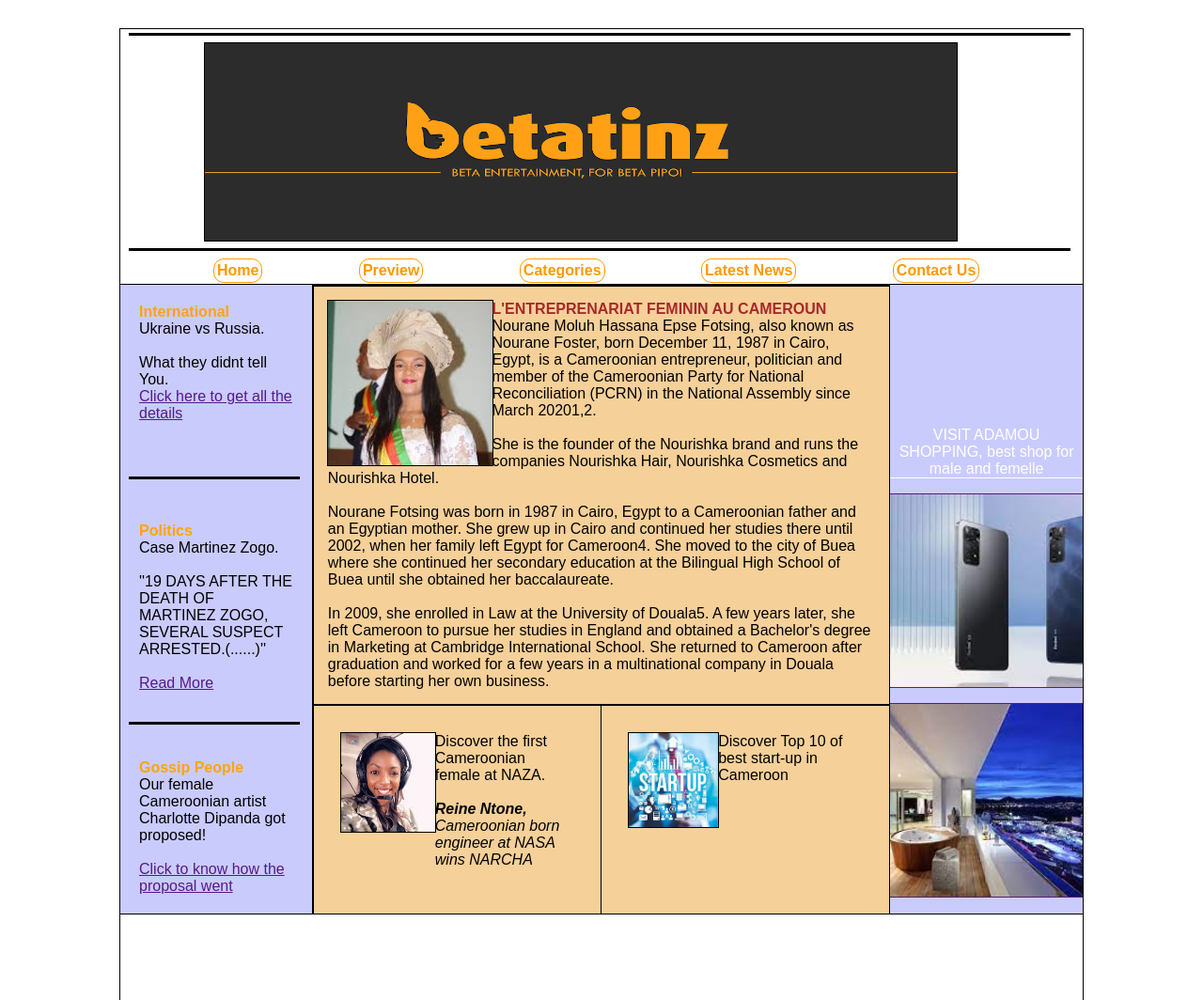
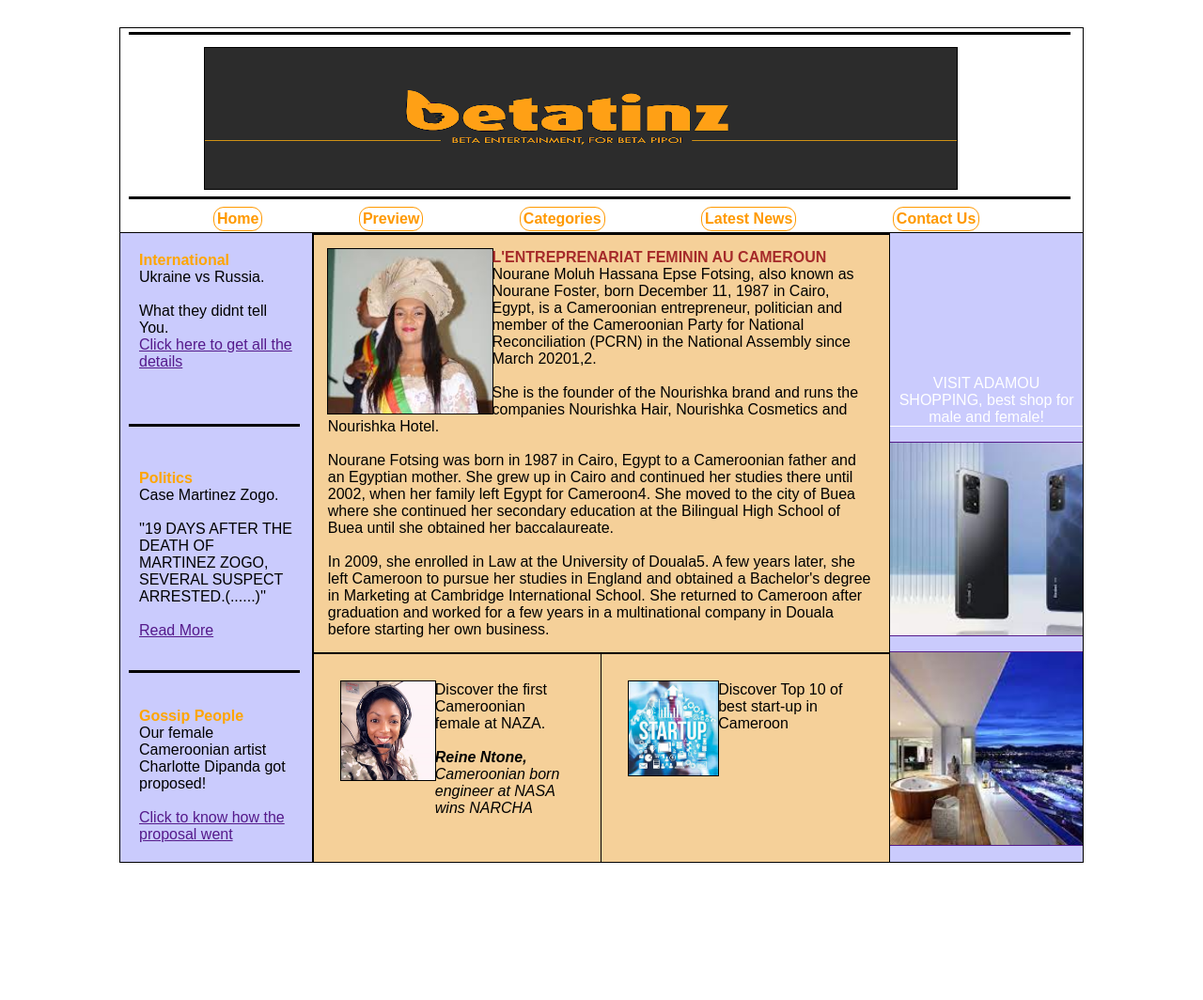
Before and after one commit to evadanielle237/MilitaryProject, a plain HTML site: page Task2/exercise1/news.html in a window 1280 px wide. Shown: the whole page at 94% size. Drawn offline with Linux system fonts and the light colour scheme.

Commit message:
first commit

```diff
--- a/Task2/exercise1/news.html
+++ b/Task2/exercise1/news.html
@@ -10,50 +10,10 @@
   <body>
     <div id="noname"></div>
     <div class="logo">
-      <!-- <svg
-      fill="red"
-        version="1.1"
-        xmlns="http://www.w3.org/2000/svg"
-        xmlns:xlink="http://www.w3.org/1999/xlink"
-        x="0px"
-        y="0px"
-        width="31.998px"
-        height="30px"
-        viewBox="0 0 31.998 30"
-        style="enable-background: new 0 0 31.998 30"
-        xml:space="preserve"
-      >
-        <g id="users">
-          <path
-            d="M24.898,20.362l-4.681-1.769C19.485,18.317,19,17.615,19,16.832v-0.884c1-0.916,2.143-2.344,2.783-3.948
-		c0.715,0,1.338-0.487,1.511-1.181l0.398-1.594c0.074-0.294,0.008-0.606-0.18-0.846C23.326,8.14,23.039,8,22.735,8
-		c0.037-0.407,0.063-0.811,0.063-1.2c0-4.382-2.418-6.8-6.8-6.8s-6.8,2.418-6.8,6.8c0,0.39,0.026,0.793,0.063,1.2
-		C8.959,8,8.672,8.14,8.485,8.379c-0.187,0.24-0.253,0.552-0.179,0.846l0.398,1.594C8.877,11.513,9.501,12,10.216,12
-		C10.856,13.604,12,15.032,13,15.948v0.884c0,0.783-0.485,1.485-1.219,1.762l-4.681,1.769C5.234,21.066,4,22.854,4,24.848V28
-		c0,1.104,0.895,2,1.999,2h20C27.104,30,28,29.104,28,28v-3.152C28,22.854,26.766,21.066,24.898,20.362z"
-          />
-          <path
-            d="M9.688,15.271l-1.801-0.66v-1.503c-0.533-0.466-0.943-1.077-1.124-1.804L6.366,9.714c-0.227-0.9-0.028-1.837,0.539-2.561
-		c0.091-0.117,0.189-0.226,0.294-0.326c0-0.01,0-0.019,0-0.027c0-1.607,0.288-3.019,0.821-4.222C7.32,2.207,6.467,2,5.443,2
-		C2.431,2,0.769,3.663,0.769,6.675C0.769,6.78,0.779,6.892,0.783,7C0.351,7,0,7.351,0,7.783v0.842C0,9.384,0.616,10,1.375,10
-		c0.375,1.025,0.918,1.968,1.624,2.642v1.929L1.581,15.1C0.631,15.454,0,16.362,0,17.377V22c0,1.104,0.896,2,1.999,2h0.066
-		c0.314-2.465,1.967-4.618,4.327-5.509l4.528-1.71C10.478,16.338,10.067,15.83,9.688,15.271z"
-          />
-          <path
-            d="M22.31,15.271l1.801-0.66v-1.503c0.533-0.466,0.943-1.077,1.124-1.804l0.397-1.591c0.227-0.9,0.028-1.837-0.539-2.561
-		c-0.091-0.117-0.189-0.226-0.294-0.326c0-0.01,0-0.019,0-0.027c0-1.607-0.288-3.019-0.821-4.222C24.678,2.207,25.531,2,26.555,2
-		c3.013,0,4.675,1.663,4.675,4.675c0,0.105-0.011,0.217-0.015,0.325c0.433,0,0.783,0.351,0.783,0.783v0.842
-		c0,0.76-0.615,1.375-1.375,1.375c-0.375,1.025-0.918,1.968-1.624,2.642v1.929l1.418,0.529c0.95,0.354,1.581,1.263,1.581,2.277V22
-		c0,1.104-0.896,2-1.999,2h-0.066c-0.314-2.465-1.967-4.618-4.327-5.509l-4.528-1.71C21.521,16.338,21.931,15.83,22.31,15.271z"
-          />
-        </g>
-        <g id="Layer_1"></g>
-      </svg> -->
-      <!-- <img src="./Web Icons/solid_icons/08.Web/Svg/user.svg" alt=""> -->
       <img
         src="images/Beatathnizlog.png"
         alt="img"
-        height="210px"
+        height="150px"
         width="800px"
         id="img"
       />
@@ -145,7 +105,7 @@
             multinational company in Douala before starting her own business.
           </p>
         </div>
-        <div class="news1">
+      <div class="news1">
           <img src="images/naza.jpg" alt="img" width="100px" height="105px">
         <p style="outline: none;">Discover the first Cameroonian female at NAZA.
         <br>
@@ -160,7 +120,7 @@
       <div class="ad-links">
         <a href="#" style="outline: none; text-decoration:none; border-radius: 80px; ">
         <div class="ad1" style="color:white;">
-         VISIT ADAMOU SHOPPING, best shop for male and femelle
+         VISIT ADAMOU SHOPPING, best shop for male and female!
         </div></a>
         <a href="">
         <div class="ad2"></div>
--- a/Task2/exercise1/style.css
+++ b/Task2/exercise1/style.css
@@ -7,12 +7,11 @@
 body {
   margin: auto;
   width: 1024px;
-  height: 1033px;
+  height: 820px;
   display: grid;
   grid-template-rows: repeat(6, 1fr);
   margin-top: 30px;
-  outline: none;
-  border: 1px solid black;
+  border: 1px black;
   border-bottom: none;
   margin-bottom: 250px;
 }
@@ -73,7 +72,7 @@ body {
 }
 #img {
   margin-left: 90px;
-  margin-top: 10px;
+  margin-top: 55px;
 }
 #noname {
   width: 1000px;
```
Also changed, not shown: Task2/exercise3/index.html (added, +14 -0 lines), Task2/exercise3/style.css (added).
